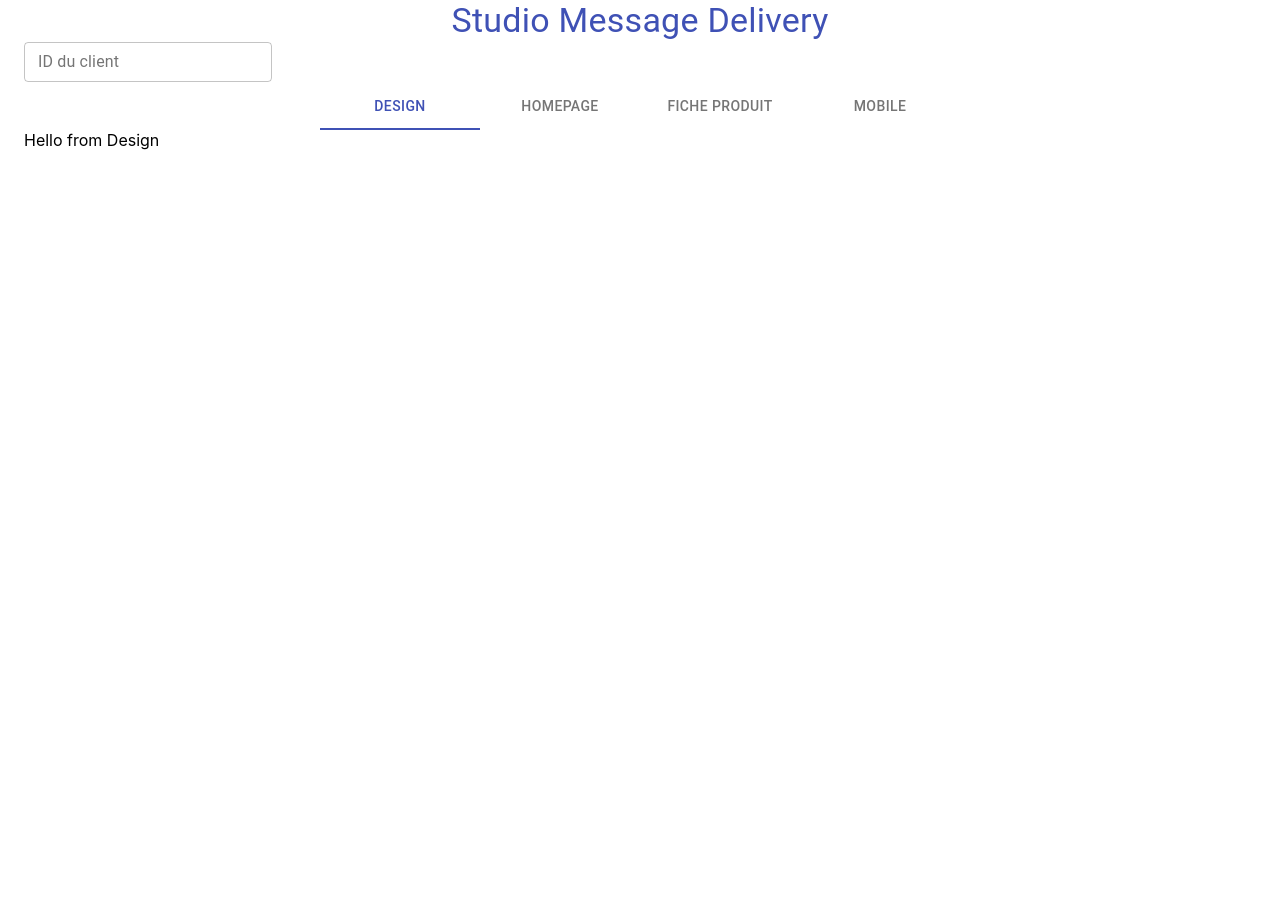
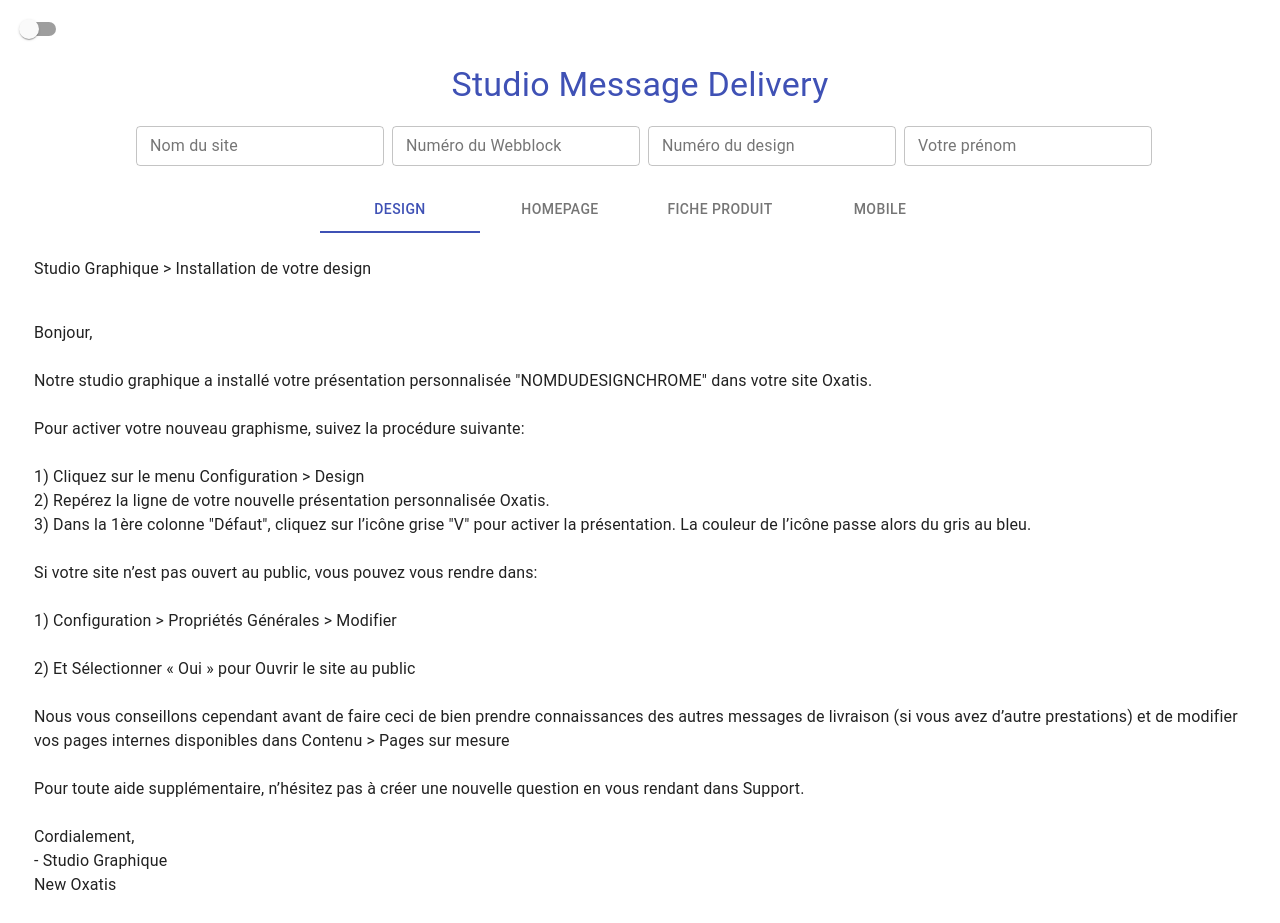
Before and after one commit to difiouze/message-studio-v2, a React (Create React App) app: page / in a window 1280 px wide. Before the commit the page ends 800 px from the top, so only its background shows below. Built offline with nearby package versions, Linux system fonts and the light colour scheme.

Commit message:
Components + Style + States

```diff
--- a/src/App.css
+++ /dev/null
@@ -1,18 +0,0 @@
-@media (prefers-reduced-motion: no-preference) {
-  .App-logo {
-    animation: App-logo-spin infinite 20s linear;
-  }
-}
-
-.App-link {
-  color: #61dafb;
-}
-
-@keyframes App-logo-spin {
-  from {
-    transform: rotate(0deg);
-  }
-  to {
-    transform: rotate(360deg);
-  }
-}
--- a/src/App.js
+++ b/src/App.js
@@ -1,35 +1,82 @@
-import React, { useState } from 'react';
-import './App.css';
+import React, { useState } from "react";
+import "./style.css";
 
 // Components //
 
-import Design from './Components/Design'
+import Design from "./Components/Design";
+import Homepage from "./Components/Homepage";
+import Mobile from "./Components/Mobile";
+import Product from "./Components/Product";
 
 // Material UI //
+import {
+  TextField,
+  Typography,
+  Container,
+  Paper,
+  Grid,
+  Tabs,
+  Tab,
+  Switch,
+  Box,
+} from "@material-ui/core";
 
-import TextField from '@material-ui/core/TextField'
-import Typography from '@material-ui/core/Typography';
-import Container from '@material-ui/core/Container'
-import Paper from '@material-ui/core/Paper'
-import Grid from '@material-ui/core/Grid'
-import Tabs from '@material-ui/core/Tabs';
-import Tab from '@material-ui/core/Tab';
+import { ThemeProvider, createMuiTheme } from "@material-ui/core/styles";
 
 function App() {
+  // Theme //
 
-  // ID Client
-  const [clientId, setClientId] = useState();
+  const [darkMode, setDarkmode] = useState(false);
 
-  const clientIdHandler = (e) => {
-    setClientId(e.target.value);
-    //console.log(clientId)
+  const darkTheme = createMuiTheme({
+    palette: {
+      type: "dark",
+      primary: {
+        main: '#fff'
+      }
+    },
+  });
+
+  const lightTheme = createMuiTheme({
+    palette: {
+
+    },
+  });
+
+  // Nom du site //
+  const [siteName, setSiteName] = useState();
+
+  const siteNameHandler = (e) => {
+    setSiteName(e.target.value);
   };
 
+  // Numéro du design //
+  const [designNumber, setDesignNumber] = useState();
+
+  const designNumberHandler = (e) => {
+    setDesignNumber(e.target.value);
+  };
+
+  // Numéro du webblock //
+  const [webblockNumber, setWebblockNumber] = useState();
+
+  const webblockNumberHandler = (e) => {
+    setWebblockNumber(e.target.value);
+  };
+
+  // ID Studio //
+
+  const [studioName, setStudioName] = useState();
+
+  const studioNameHandler = (e) => {
+    setStudioName(e.target.value);
+  };
+
+  // Tabs //
   const [selectedTab, setSelectedTab] = useState(0);
   const handleChange = (event, newValue) => {
     setSelectedTab(newValue);
   };
-
 
   function CopyToClipboard() {
     var r = document.createRange();
@@ -41,20 +88,69 @@
   }
 
   return (
-      <div className="App">
-        <Typography color='primary' variant='h4' align='center'>Studio Message Delivery</Typography>
+    <ThemeProvider theme={darkMode ? darkTheme : lightTheme}>
+      <Paper square style={{ minHeight: "100vh", padding: "10px" }} >
+        <div class="temp-navbar">
+          <Switch
+            checked={darkMode}
+            onChange={() => setDarkmode(!darkMode)}
+          ></Switch>
+        </div>
+        <Box my={2}>
+        <Typography color="primary" variant="h4" align="center">
+          Studio Message Delivery
+        </Typography>
+        </Box>
         <Container>
-          <Grid>
+          <Grid container spacing={1} justify={"center"} style={{margin: '15px 0'}}>
+            <Grid item justify={"center"}>
               <TextField
-              variant='outlined'
-              color='secondary'
-              type='text'
-              label='ID du client'
-              size='small'
-              placeholder='ID Client'
-              id='client-id'
-              onChange={clientIdHandler}
+                variant="outlined"
+                color="secondary"
+                type="text"
+                label="Nom du site"
+                size="small"
+                placeholder="Nom du site"
+                id="sitename-id"
+                onChange={siteNameHandler}
               />
+            </Grid>
+            <Grid item>
+              <TextField
+                variant="outlined"
+                color="secondary"
+                type="text"
+                label="Numéro du Webblock"
+                size="small"
+                placeholder="Numéro du Webblock"
+                id="design-id"
+                onChange={webblockNumberHandler}
+              />
+            </Grid>
+            <Grid item>
+              <TextField
+                variant="outlined"
+                color="secondary"
+                type="text"
+                label="Numéro du design"
+                size="small"
+                placeholder="Numéro du design"
+                id="client-id"
+                onChange={designNumberHandler}
+              />
+            </Grid>
+            <Grid item>
+              <TextField
+                variant="outlined"
+                color="secondary"
+                type="text"
+                label="Votre prénom"
+                size="small"
+                placeholder="Votre prénom"
+                id="studioName"
+                onChange={studioNameHandler}
+              />
+            </Grid>
           </Grid>
 
           <Grid>
@@ -71,11 +167,21 @@
               <Tab label="Mobile" />
             </Tabs>
 
-            {selectedTab === 0 && <Design clientId={clientId}/>}
-
+            {selectedTab === 0 && <Design studioName={studioName} />}
+            {selectedTab === 1 && (
+              <Homepage
+                studioName={studioName}
+                siteName={siteName}
+                designNumber={designNumber}
+                webblockNumber={webblockNumber}
+              />
+            )}
+            {selectedTab === 2 && <Product studioName={studioName} />}
+            {selectedTab === 3 && <Mobile />}
           </Grid>
         </Container>
-      </div>
+      </Paper>
+    </ThemeProvider>
   );
 }
 
--- a/src/Components/Design.js
+++ b/src/Components/Design.js
@@ -1,11 +1,60 @@
-import React from 'react'
+import React from "react";
+import Box from "@material-ui/core/Box";
+import Typography from "@material-ui/core/Typography";
 
-const Design = ({clientId}) => {
-    return (
-        <div>
-            Hello from Design {clientId}
-        </div>
-    )
-}
+const Design = ({ studioName }) => {
+  return (
+    <>
+      <Box pt={3} pb={3}>
+        <Typography>Studio Graphique &gt; Installation de votre design</Typography>
+      </Box>
 
-export default Design
+      <Box>
+        <Typography>
+          <p>
+            Bonjour,
+            <br />
+            <br />
+            Notre studio graphique a installé votre présentation personnalisée
+            "NOMDUDESIGNCHROME" dans votre site Oxatis. <br />
+            <br />
+            Pour activer votre nouveau graphisme, suivez la procédure suivante:
+            <br />
+            <br />
+            1) Cliquez sur le menu Configuration &gt; Design <br />
+            2) Repérez la ligne de votre nouvelle présentation personnalisée
+            Oxatis.
+            <br />
+            3) Dans la 1ère colonne "Défaut", cliquez sur l’icône grise "V" pour
+            activer la présentation. La couleur de l’icône passe alors du gris
+            au bleu.
+            <br />
+            <br />
+            Si votre site n’est pas ouvert au public, vous pouvez vous rendre
+            dans: <br />
+            <br />
+            1) Configuration &gt; Propriétés Générales &gt; Modifier <br />
+            <br />
+            2) Et Sélectionner « Oui » pour Ouvrir le site au public <br />
+            <br />
+            Nous vous conseillons cependant avant de faire ceci de bien prendre
+            connaissances des autres messages de livraison (si vous avez d’autre
+            prestations) et de modifier vos pages internes disponibles dans
+            Contenu &gt; Pages sur mesure <br />
+            <br />
+            Pour toute aide supplémentaire, n’hésitez pas à créer une nouvelle
+            question en vous rendant dans Support.
+            <br />
+            <br />
+            Cordialement,
+            <br />
+            {studioName} - Studio Graphique <br />
+            New Oxatis
+          </p>
+        </Typography>
+      </Box>
+    </>
+  );
+};
+
+export default Design;
--- a/src/Components/Mobile.js
+++ b/src/Components/Mobile.js
@@ -3,7 +3,7 @@
 const Mobile = () => {
     return (
         <div>
-
+            Hello from Mobile
         </div>
     )
 }
--- a/src/Components/Product.js
+++ b/src/Components/Product.js
@@ -1,11 +1,43 @@
-import React from 'react'
+import React from "react";
+import Box from "@material-ui/core/Box";
+import Typography from "@material-ui/core/Typography";
 
-const Product = () => {
-    return (
-        <div>
+const Product = ({ studioName }) => {
+  return (
+    <>
+      <Box>
+        <Typography>
+          <p>
+            Bonjour, <br />
+            <br />
+            Le studio graphique Oxatis vient de terminer l’intégration du
+            système de fiche produit. <br />
+            Vos fiches articles contiennent maintenant les réseaux sociaux, le
+            fil de navigation, les quantités ainsi que le système d’onglet sous
+            forme d’apps qui sont activables ou désactivables dans le menu Apps
+            de votre administration. <br />
+            <br />
+            Les réassurances affichées sont disponibles via Contenu &gt; Page
+            sur mesure &gt; ID-NOM-DU-WB <br />
+            <br />
+            Voici un exemple: <br />
+            Liens <br />
+            <br />
+            Cet article n’étant étant lié à aucune catégorie les visiteurs ne
+            pourront le voir.
+            ---------------------------------------------------------------------
+            Voici l’aide en ligne qui vous expliquera comment utiliser et créer
+            des onglets :
+            https://www.oxatis.com/Help/HelpCenter.asp?actionid=1024&tid=56183&mid=56018&LangID=0
+            Si votre site est déjà ouvert au public, nous attendons votre feu
+            vert pour finaliser la mise en place de la fiche produit qui
+            nécessite l’activation de votre nouveau design. Cordialement,
+            {studioName} - Studio Graphique Oxatis
+          </p>
+        </Typography>
+      </Box>
+    </>
+  );
+};
 
-        </div>
-    )
-}
-
-export default Product
+export default Product;
--- a/src/index.css
+++ b/src/index.css
@@ -1,5 +1,4 @@
 body {
-  margin: 0;
   font-family: -apple-system, BlinkMacSystemFont, 'Segoe UI', 'Roboto', 'Oxygen',
     'Ubuntu', 'Cantarell', 'Fira Sans', 'Droid Sans', 'Helvetica Neue',
     sans-serif;
--- /dev/null
+++ b/src/style.css
@@ -0,0 +1,4 @@
+body {
+  margin: 0;
+}
+/*# sourceMappingURL=style.css.map */
--- /dev/null
+++ b/src/style.scss
@@ -0,0 +1,3 @@
+body {
+  margin: 0;
+}
```
Also changed, not shown: src/Components/Homepage.js (+60 -9 lines), 1 other file (tests, documents, lock files or other folders). Lines whose indentation alone changed are shown as unchanged.
